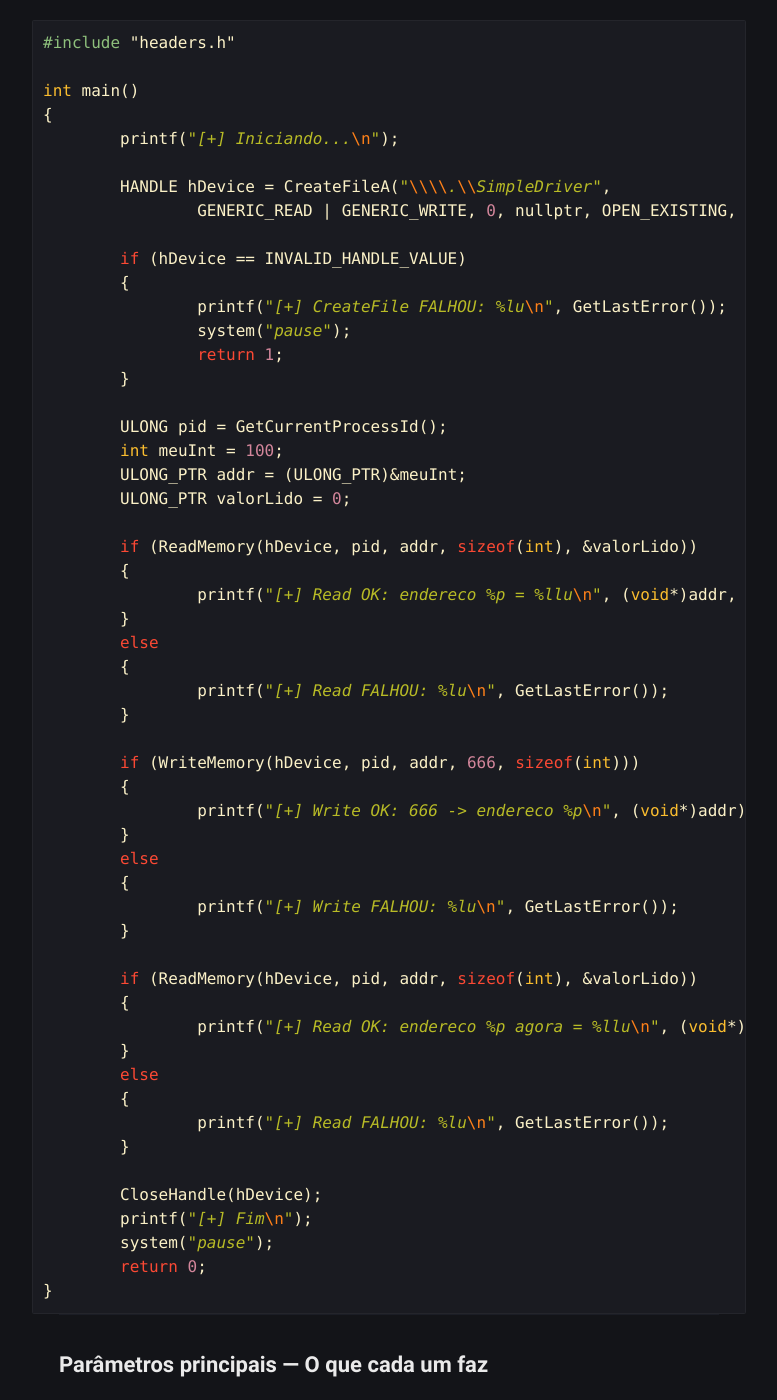
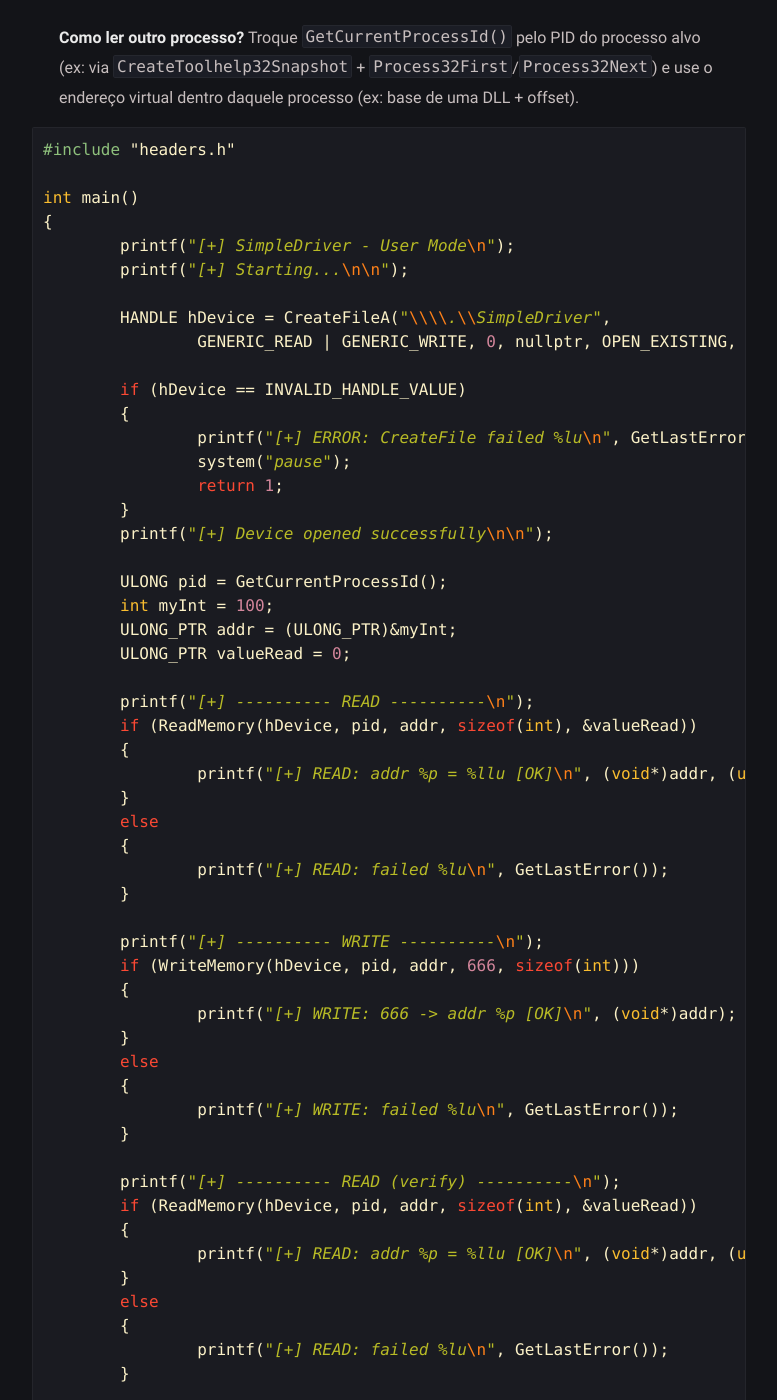
Before and after one commit to cnthigu/cnthigu.github.io, a Jekyll site: the page built from _posts/ioctl-driver/2026-03-04-estudando-ioctl-usermode-parte2.md, in a window 1280 px wide and 1400 px high, scrolled down 3747 px. Shown: the whole window, without its empty margins (251-1028 px from the left). Built offline with Jekyll 4.4.1, drawn with Linux system fonts in a browser that asks for light colours; some of the changed text lies outside the part shown.

Commit message:
chore: update docs

```diff
--- a/_posts/ioctl-driver/2026-03-04-estudando-ioctl-usermode-parte2.md
+++ b/_posts/ioctl-driver/2026-03-04-estudando-ioctl-usermode-parte2.md
@@ -65,14 +65,14 @@ typedef struct _KERNEL_READ_REQUEST {
 	ULONG_PTR Address;
 	ULONG_PTR Response;
 	SIZE_T Size;
-} KERNEL_READ_REQUEST, *PKERNEL_READ_REQUEST;
+} KERNEL_READ_REQUEST, * PKERNEL_READ_REQUEST;
 
 typedef struct _KERNEL_WRITE_REQUEST {
 	ULONG ProcessId;
 	ULONG_PTR Address;
 	ULONG_PTR Value;
 	SIZE_T Size;
-} KERNEL_WRITE_REQUEST, *PKERNEL_WRITE_REQUEST;
+} KERNEL_WRITE_REQUEST, * PKERNEL_WRITE_REQUEST;
 #pragma pack(pop)
 
 bool ReadMemory(HANDLE hDevice, ULONG ProcessId, ULONG_PTR Address, SIZE_T Size, ULONG_PTR* pOutValue)
@@ -83,10 +83,12 @@ bool ReadMemory(HANDLE hDevice, ULONG ProcessId, ULONG_PTR Address, SIZE_T Size,
 	req.Size = Size;
 
 	DWORD cbReturned = 0;
+
 	BOOL ok = DeviceIoControl(hDevice, IOCTL_READ,
 		&req, sizeof(req),
 		&req, sizeof(req),
-		&cbReturned, nullptr);
+		&cbReturned,
+		nullptr);
 
 	if (ok && pOutValue)
 		*pOutValue = req.Response;
@@ -111,7 +113,7 @@ bool WriteMemory(HANDLE hDevice, ULONG ProcessId, ULONG_PTR Address, ULONG_PTR V
 
 ## main.cpp Fluxo de teste
 
-O exemplo lê e escreve na **memória do próprio processo** para simplificar: não precisamos encontrar outro PID nem obter endereços de outro executable. Usamos `GetCurrentProcessId()` e `&meuInt` (endereço de uma variável local).
+O exemplo lê e escreve na **memória do próprio processo** para simplificar: não precisamos encontrar outro PID nem obter endereços de outro executable. Usamos `GetCurrentProcessId()` e `&myInt` (endereço de uma variável local).
 
 **Por que `\\.\SimpleDriver`?** O prefixo `\\.\` é usado para abrir devices. O Windows resolve para `\DosDevices\SimpleDriver`, que é o symlink que o driver criou.
 
@@ -124,52 +126,57 @@ O exemplo lê e escreve na **memória do próprio processo** para simplificar: n
 
 int main()
 {
-	printf("[+] Iniciando...\n");
+	printf("[+] SimpleDriver - User Mode\n");
+	printf("[+] Starting...\n\n");
 
 	HANDLE hDevice = CreateFileA("\\\\.\\SimpleDriver",
 		GENERIC_READ | GENERIC_WRITE, 0, nullptr, OPEN_EXISTING, FILE_ATTRIBUTE_NORMAL, nullptr);
 
 	if (hDevice == INVALID_HANDLE_VALUE)
 	{
-		printf("[+] CreateFile FALHOU: %lu\n", GetLastError());
+		printf("[+] ERROR: CreateFile failed %lu\n", GetLastError());
 		system("pause");
 		return 1;
 	}
+	printf("[+] Device opened successfully\n\n");
 
 	ULONG pid = GetCurrentProcessId();
-	int meuInt = 100;
-	ULONG_PTR addr = (ULONG_PTR)&meuInt;
-	ULONG_PTR valorLido = 0;
+	int myInt = 100;
+	ULONG_PTR addr = (ULONG_PTR)&myInt;
+	ULONG_PTR valueRead = 0;
 
-	if (ReadMemory(hDevice, pid, addr, sizeof(int), &valorLido))
+	printf("[+] ---------- READ ----------\n");
+	if (ReadMemory(hDevice, pid, addr, sizeof(int), &valueRead))
 	{
-		printf("[+] Read OK: endereco %p = %llu\n", (void*)addr, (unsigned long long)valorLido);
+		printf("[+] READ: addr %p = %llu [OK]\n", (void*)addr, (unsigned long long)valueRead);
 	}
 	else
 	{
-		printf("[+] Read FALHOU: %lu\n", GetLastError());
+		printf("[+] READ: failed %lu\n", GetLastError());
 	}
 
+	printf("[+] ---------- WRITE ----------\n");
 	if (WriteMemory(hDevice, pid, addr, 666, sizeof(int)))
 	{
-		printf("[+] Write OK: 666 -> endereco %p\n", (void*)addr);
+		printf("[+] WRITE: 666 -> addr %p [OK]\n", (void*)addr);
 	}
 	else
 	{
-		printf("[+] Write FALHOU: %lu\n", GetLastError());
+		printf("[+] WRITE: failed %lu\n", GetLastError());
 	}
 
-	if (ReadMemory(hDevice, pid, addr, sizeof(int), &valorLido))
+	printf("[+] ---------- READ (verify) ----------\n");
+	if (ReadMemory(hDevice, pid, addr, sizeof(int), &valueRead))
 	{
-		printf("[+] Read OK: endereco %p agora = %llu\n", (void*)addr, (unsigned long long)valorLido);
+		printf("[+] READ: addr %p = %llu [OK]\n", (void*)addr, (unsigned long long)valueRead);
 	}
 	else
 	{
-		printf("[+] Read FALHOU: %lu\n", GetLastError());
+		printf("[+] READ: failed %lu\n", GetLastError());
 	}
 
 	CloseHandle(hDevice);
-	printf("[+] Fim\n");
+	printf("\n[+] Done\n");
 	system("pause");
 	return 0;
 }
```
Also changed, not shown: other parts of _posts/ioctl-driver/2026-03-04-estudando-ioctl-usermode-parte2.md (+1 -1 lines), _posts/ioctl-driver/2026-03-04-estudando-ioctl-driver-parte1.md (+183 -63 lines), assets/img/screenshot.png.
